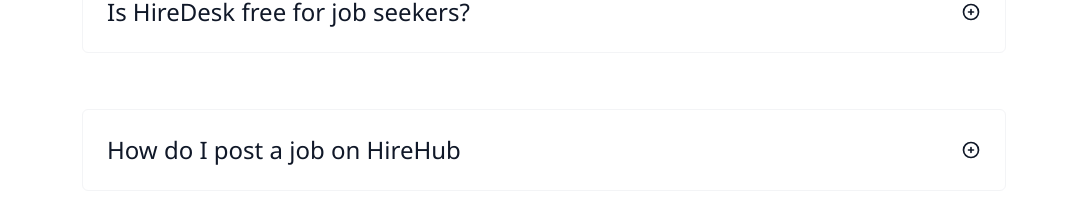
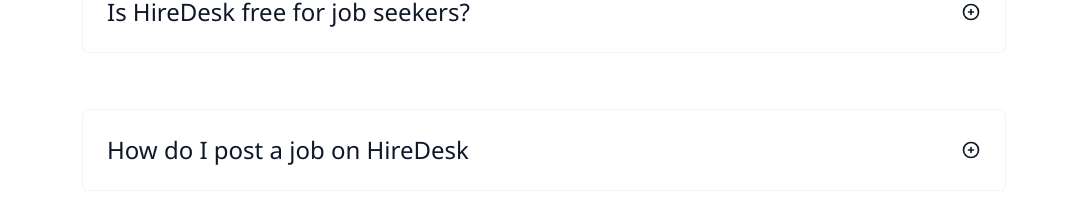
Before and after one commit to Victoryruro/hire-deck, a React (Vite) app: page / in a window 1280 px wide. Shown: the part 7259-7483 px from the top of the page, without its empty margins (96-1183 px from the left). Built offline with nearby package versions, Linux system fonts and the light colour scheme.

Commit message:
Faq fixed

```diff
--- a/src/Component/Faq.jsx
+++ b/src/Component/Faq.jsx
@@ -41,7 +41,7 @@ const Faq = () => {
                 transition={{ duration: 0.7, delay: 2 * 0.1, ease: 'easeOut' }}
                 className="w-full md:w-full lg:w-3/4 mt-10 group [&amp;_summary::-webkit-details-marker]:hidden bg-primary-400 dark:bg-primary-500" open=""  >
                 <summary className="flex items-center justify-between gap-1.5 rounded-md border border-gray-100  p-6 text-gray-900 dark:border-gray-700! dark:bg-gray-800! dark:text-white!">
-                <h2 className="text-2xl font-medium">How do I post a job on HireHub </h2>
+                <h2 className="text-2xl font-medium">How do I post a job on HireDesk </h2>
 
                 <svg xmlns="http://www.w3.org/2000/svg" className="block size-5 shrink-0 group-open:hidden" fill="none" viewBox="0 0 24 24" stroke="currentColor" stroke-width="2">
                     <path stroke-linecap="round" stroke-linejoin="round" d="M12 9v3m0 0v3m0-3h3m-3 0H9m12 0a9 9 0 11-18 0 9 9 0 0118 0z"></path>
```
